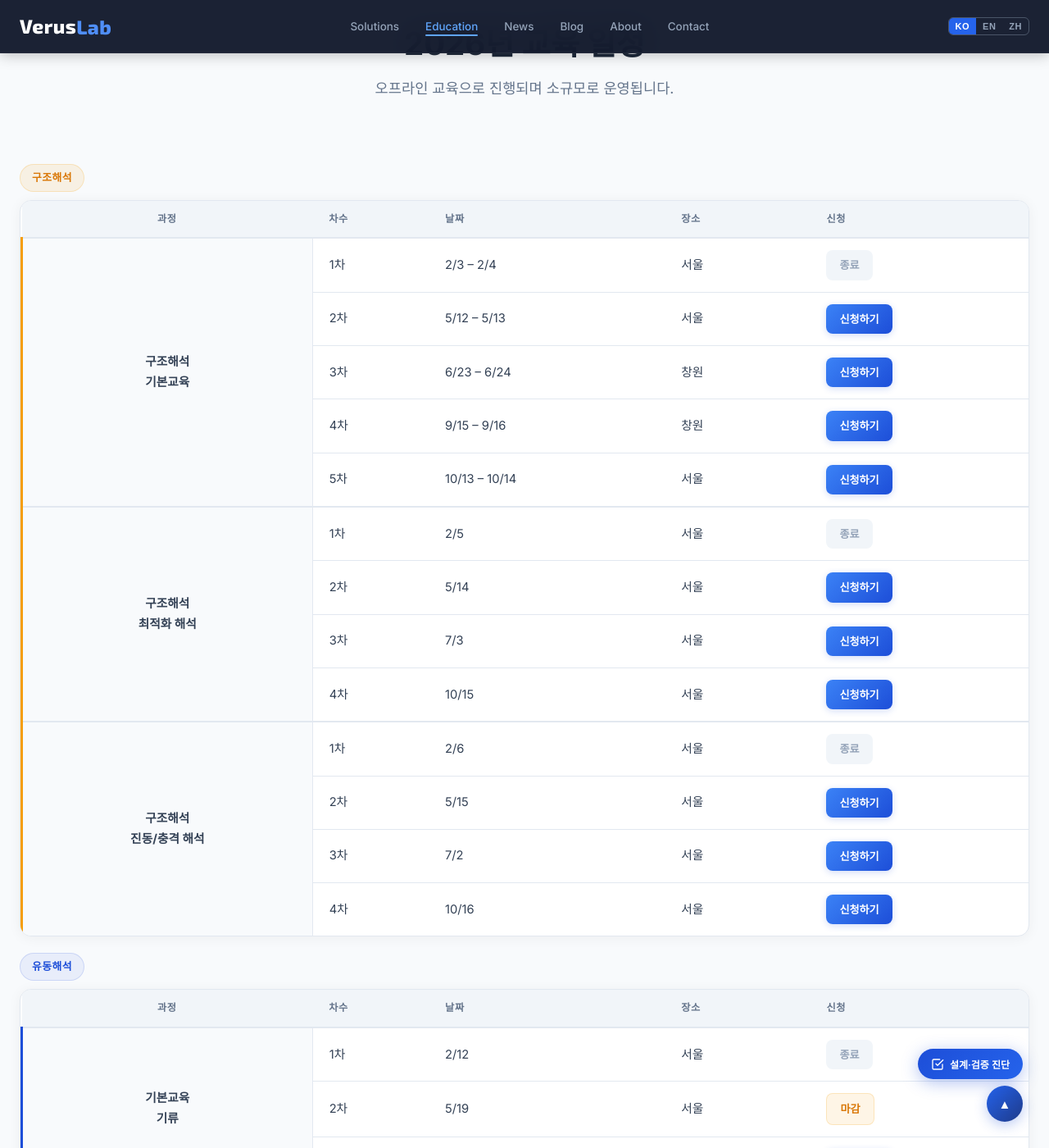
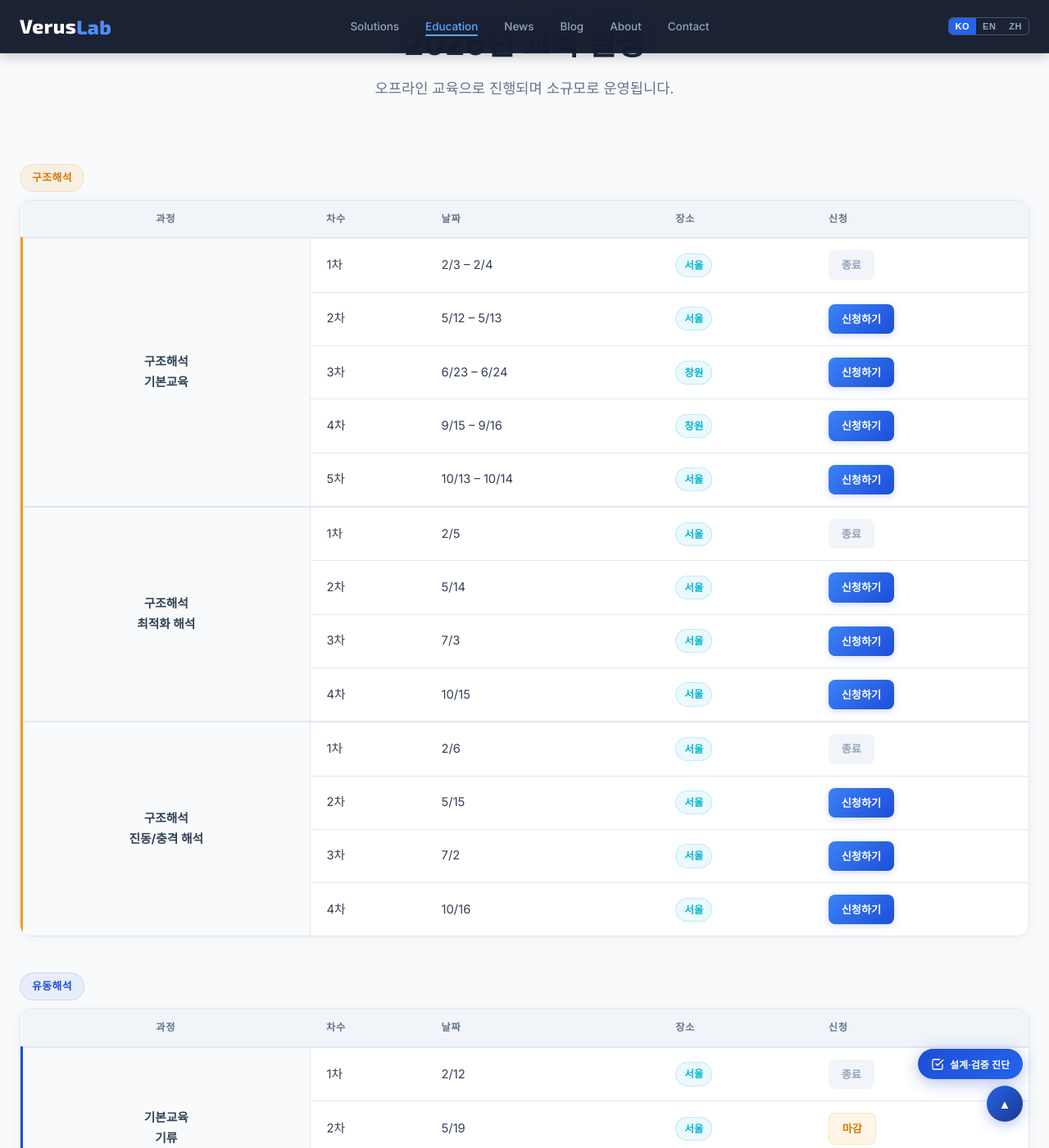
Before and after one commit to VerusLab-KR/Homepage, a Jekyll site: the page built from education/index.html, in a window 1280 px wide and 1400 px high, scrolled down 1688 px. Shown: the whole window at 82% size. Built offline with Jekyll 4.4.1, drawn with Linux system fonts in a browser that asks for light colours.

Commit message:
Style location badges as cyan pills; increase fluid section top gap
Co-Authored-By: Claude Sonnet 4.6 <noreply@anthropic.com>

```diff
--- a/education/index.html
+++ b/education/index.html
@@ -125,11 +125,12 @@ h2{font-size:clamp(1.6rem,3vw,2.4rem);font-weight:700;line-height:1.2;margin-bot
 .last-group{border-bottom:none!important}
 .sched-group-title{display:inline-flex;align-items:center;font-size:.8rem;font-weight:700;letter-spacing:.04em;padding:5px 14px;border-radius:20px;margin:20px 0 10px}
 .sched-group-title.structural{background:rgba(245,158,11,.1);color:var(--amber-d);border:1px solid rgba(245,158,11,.2)}
-.sched-group-title.fluid{background:rgba(29,78,216,.07);color:var(--blue);border:1px solid rgba(29,78,216,.15)}
+.sched-group-title.fluid{background:rgba(29,78,216,.07);color:var(--blue);border:1px solid rgba(29,78,216,.15);margin-top:44px}
 .sched-note{font-size:.8rem;color:var(--slate-5);margin-top:10px;padding:0 2px}
 .sched-session{font-size:.85rem;color:var(--slate-6);white-space:nowrap}
 .sched-date{font-size:.85rem;color:var(--slate-8);white-space:nowrap}
-.sched-location{color:var(--slate-5);font-size:.85rem;white-space:nowrap}
+.sched-location{white-space:nowrap}
+.sched-location span{display:inline-flex;align-items:center;padding:3px 10px;border-radius:20px;background:rgba(6,182,212,.08);border:1px solid rgba(6,182,212,.2);color:#06b6d4;font-size:.78rem;font-weight:600}
 .btn-apply{display:inline-flex;align-items:center;gap:6px;padding:7px 16px;border-radius:8px;font-size:.82rem;font-weight:700;cursor:pointer;border:none;transition:var(--transition);white-space:nowrap;text-decoration:none}
 .btn-apply.open{background:linear-gradient(135deg,var(--blue-500),var(--blue));color:var(--white);box-shadow:0 2px 8px rgba(29,78,216,.2)}
 .btn-apply.open:hover{transform:translateY(-1px);box-shadow:0 4px 14px rgba(29,78,216,.3)}
@@ -275,31 +276,31 @@ h2{font-size:clamp(1.6rem,3vw,2.4rem);font-weight:700;line-height:1.2;margin-bot
             <td class="course-name-cell" rowspan="5">구조해석<br>기본교육</td>
             <td class="sched-session">1차</td>
             <td class="sched-date">2/3 – 2/4</td>
-            <td class="sched-location">서울</td>
+            <td class="sched-location"><span>서울</span></td>
             <td><span class="btn-apply ended">종료</span></td>
           </tr>
           <tr>
             <td class="sched-session">2차</td>
             <td class="sched-date">5/12 – 5/13</td>
-            <td class="sched-location">서울</td>
+            <td class="sched-location"><span>서울</span></td>
             <td><a href="https://www.websco.co.kr/bbs/application.php?bo_table=offline&wr_id=127&utm_source=veruslab&utm_medium=education&utm_campaign=fea-basic" target="_blank" class="btn-apply open">신청하기</a></td>
           </tr>
           <tr>
             <td class="sched-session">3차</td>
             <td class="sched-date">6/23 – 6/24</td>
-            <td class="sched-location">창원</td>
+            <td class="sched-location"><span>창원</span></td>
             <td><a href="https://www.websco.co.kr/bbs/application.php?bo_table=offline&wr_id=135&utm_source=veruslab&utm_medium=education&utm_campaign=fea-basic" target="_blank" class="btn-apply open">신청하기</a></td>
           </tr>
           <tr>
             <td class="sched-session">4차</td>
             <td class="sched-date">9/15 – 9/16</td>
-            <td class="sched-location">창원</td>
+            <td class="sched-location"><span>창원</span></td>
             <td><a href="https://www.websco.co.kr/bbs/application.php?bo_table=offline&wr_id=136&utm_source=veruslab&utm_medium=education&utm_campaign=fea-basic" target="_blank" class="btn-apply open">신청하기</a></td>
           </tr>
           <tr class="course-group-end">
             <td class="sched-session">5차</td>
             <td class="sched-date">10/13 – 10/14</td>
-            <td class="sched-location">서울</td>
+            <td class="sched-location"><span>서울</span></td>
             <td><a href="https://www.websco.co.kr/bbs/application.php?bo_table=offline&wr_id=128&utm_source=veruslab&utm_medium=education&utm_campaign=fea-basic" target="_blank" class="btn-apply open">신청하기</a></td>
           </tr>
           <!-- 구조해석 최적화 -->
@@ -307,25 +308,25 @@ h2{font-size:clamp(1.6rem,3vw,2.4rem);font-weight:700;line-height:1.2;margin-bot
             <td class="course-name-cell" rowspan="4">구조해석<br>최적화 해석</td>
             <td class="sched-session">1차</td>
             <td class="sched-date">2/5</td>
-            <td class="sched-location">서울</td>
+            <td class="sched-location"><span>서울</span></td>
             <td><span class="btn-apply ended">종료</span></td>
           </tr>
           <tr>
             <td class="sched-session">2차</td>
             <td class="sched-date">5/14</td>
-            <td class="sched-location">서울</td>
+            <td class="sched-location"><span>서울</span></td>
             <td><a href="https://www.websco.co.kr/bbs/application.php?bo_table=offline&wr_id=143&utm_source=veruslab&utm_medium=education&utm_campaign=fea-optimization" target="_blank" class="btn-apply open">신청하기</a></td>
           </tr>
           <tr>
             <td class="sched-session">3차</td>
             <td class="sched-date">7/3</td>
-            <td class="sched-location">서울</td>
+            <td class="sched-location"><span>서울</span></td>
             <td><a href="https://www.websco.co.kr/bbs/application.php?bo_table=offline&wr_id=144&utm_source=veruslab&utm_medium=education&utm_campaign=fea-optimization" target="_blank" class="btn-apply open">신청하기</a></td>
           </tr>
           <tr class="course-group-end">
             <td class="sched-session">4차</td>
             <td class="sched-date">10/15</td>
-            <td class="sched-location">서울</td>
+            <td class="sched-location"><span>서울</span></td>
             <td><a href="https://www.websco.co.kr/bbs/application.php?bo_table=offline&wr_id=145&utm_source=veruslab&utm_medium=education&utm_campaign=fea-optimization" target="_blank" class="btn-apply open">신청하기</a></td>
           </tr>
           <!-- 구조해석 진동/충격 -->
@@ -333,25 +334,25 @@ h2{font-size:clamp(1.6rem,3vw,2.4rem);font-weight:700;line-height:1.2;margin-bot
             <td class="course-name-cell last-group" rowspan="4">구조해석<br>진동/충격 해석</td>
             <td class="sched-session">1차</td>
             <td class="sched-date">2/6</td>
-            <td class="sched-location">서울</td>
+            <td class="sched-location"><span>서울</span></td>
             <td><span class="btn-apply ended">종료</span></td>
           </tr>
           <tr>
             <td class="sched-session">2차</td>
             <td class="sched-date">5/15</td>
-            <td class="sched-location">서울</td>
+            <td class="sched-location"><span>서울</span></td>
             <td><a href="https://www.websco.co.kr/bbs/application.php?bo_table=offline&wr_id=147&utm_source=veruslab&utm_medium=education&utm_campaign=fea-vibration" target="_blank" class="btn-apply open">신청하기</a></td>
           </tr>
           <tr>
             <td class="sched-session">3차</td>
             <td class="sched-date">7/2</td>
-            <td class="sched-location">서울</td>
+            <td class="sched-location"><span>서울</span></td>
             <td><a href="https://www.websco.co.kr/bbs/application.php?bo_table=offline&wr_id=148&utm_source=veruslab&utm_medium=education&utm_campaign=fea-vibration" target="_blank" class="btn-apply open">신청하기</a></td>
           </tr>
           <tr>
             <td class="sched-session">4차</td>
             <td class="sched-date">10/16</td>
-            <td class="sched-location">서울</td>
+            <td class="sched-location"><span>서울</span></td>
             <td><a href="https://www.websco.co.kr/bbs/application.php?bo_table=offline&wr_id=149&utm_source=veruslab&utm_medium=education&utm_campaign=fea-vibration" target="_blank" class="btn-apply open">신청하기</a></td>
           </tr>
         </tbody>
@@ -382,19 +383,19 @@ h2{font-size:clamp(1.6rem,3vw,2.4rem);font-weight:700;line-height:1.2;margin-bot
             <td class="course-name-cell" rowspan="3">기본교육<br>기류</td>
             <td class="sched-session">1차</td>
             <td class="sched-date">2/12</td>
-            <td class="sched-location">서울</td>
+            <td class="sched-location"><span>서울</span></td>
             <td><span class="btn-apply ended">종료</span></td>
           </tr>
           <tr>
             <td class="sched-session">2차</td>
             <td class="sched-date">5/19</td>
-            <td class="sched-location">서울</td>
+            <td class="sched-location"><span>서울</span></td>
             <td><span class="btn-apply closed">마감</span></td>
           </tr>
           <tr class="course-group-end">
             <td class="sched-session">5차</td>
             <td class="sched-date">10/20</td>
-            <td class="sched-location">서울</td>
+            <td class="sched-location"><span>서울</span></td>
             <td><a href="https://www.websco.co.kr/bbs/application.php?bo_table=offline&wr_id=132&utm_source=veruslab&utm_medium=education&utm_campaign=cfd-airflow" target="_blank" class="btn-apply open">신청하기</a></td>
           </tr>
           <!-- 열유동 (서울 단독) -->
@@ -402,19 +403,19 @@ h2{font-size:clamp(1.6rem,3vw,2.4rem);font-weight:700;line-height:1.2;margin-bot
             <td class="course-name-cell" rowspan="3">기본교육<br>열유동</td>
             <td class="sched-session">1차</td>
             <td class="sched-date">2/13</td>
-            <td class="sched-location">서울</td>
+            <td class="sched-location"><span>서울</span></td>
             <td><span class="btn-apply ended">종료</span></td>
           </tr>
           <tr>
             <td class="sched-session">2차</td>
             <td class="sched-date">5/20</td>
-            <td class="sched-location">서울</td>
+            <td class="sched-location"><span>서울</span></td>
             <td><span class="btn-apply closed">마감</span></td>
           </tr>
           <tr class="course-group-end">
             <td class="sched-session">5차</td>
             <td class="sched-date">10/21</td>
-            <td class="sched-location">서울</td>
+            <td class="sched-location"><span>서울</span></td>
             <td><a href="https://www.websco.co.kr/bbs/application.php?bo_table=offline&wr_id=141&utm_source=veruslab&utm_medium=education&utm_campaign=cfd-thermal" target="_blank" class="btn-apply open">신청하기</a></td>
           </tr>
           <!-- 창원 통합과정 -->
@@ -422,13 +423,13 @@ h2{font-size:clamp(1.6rem,3vw,2.4rem);font-weight:700;line-height:1.2;margin-bot
             <td class="course-name-cell last-group" rowspan="2">기류·열유동<br>통합과정</td>
             <td class="sched-session">3차</td>
             <td class="sched-date">6/25 – 6/26</td>
-            <td class="sched-location">창원</td>
+            <td class="sched-location"><span>창원</span></td>
             <td><a href="https://www.websco.co.kr/bbs/application.php?bo_table=offline&wr_id=137&utm_source=veruslab&utm_medium=education&utm_campaign=cfd-changwon" target="_blank" class="btn-apply open">신청하기</a></td>
           </tr>
           <tr>
             <td class="sched-session">4차</td>
             <td class="sched-date">9/17 – 9/18</td>
-            <td class="sched-location">창원</td>
+            <td class="sched-location"><span>창원</span></td>
             <td><a href="https://www.websco.co.kr/bbs/application.php?bo_table=offline&wr_id=138&utm_source=veruslab&utm_medium=education&utm_campaign=cfd-changwon" target="_blank" class="btn-apply open">신청하기</a></td>
           </tr>
         </tbody>
```
